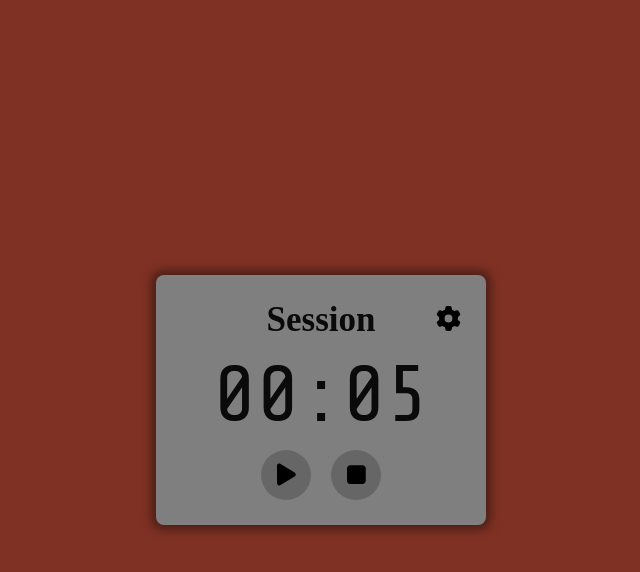
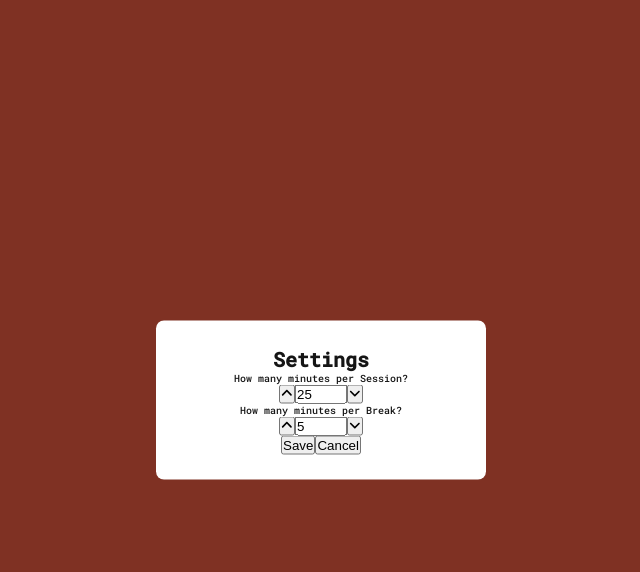
Before and after one commit to jhonelvillanueva/pomodoro-timer, a React (Create React App) app: page / in a window 1280 px wide. Both pictures are taken after a click on the button 767 px from the left and 319 px from the top of the page. Shown: the top 572 px of the page, without its empty margins (319-959 px from the left). Built offline with nearby package versions, Linux system fonts and the light colour scheme.

Commit message:
added settings

```diff
--- a/src/App.css
+++ b/src/App.css
@@ -1,4 +1,5 @@
 @import url('https://fonts.googleapis.com/css2?family=Share+Tech+Mono&display=swap');
+@import url('https://fonts.googleapis.com/css2?family=Roboto+Mono:wght@500&display=swap');
 
 *,
 *::before,
@@ -23,6 +24,20 @@ html {
 	left: 0;
 }
 
+.setting-container {
+	font-family: 'Roboto Mono', monospace;
+	text-align: center;
+	padding: 2.5rem;
+	position: absolute;
+	min-width: 330px;
+	background-color: white;
+	border-radius: 8px;
+	z-index: 100;
+	top: 50%;
+	left: 50%;
+	transform: translate(-50%, -50%);
+}
+
 .app-container {
 	width: 100vw;
 	height: 100vh;
@@ -34,6 +49,7 @@ html {
 }
 
 .pomodoro {
+	font-family: 'Roboto Mono', monospace;
 	min-width: 330px;
 	border-radius: 8px;
 	padding: 2.5rem;
@@ -52,7 +68,7 @@ header {
 	margin-bottom: 1rem;
 }
 
-.setting {
+.setting-icon {
 	font-size: 2.5rem;
 	position: absolute;
 	right: 0;
@@ -87,14 +103,8 @@ header {
 }
 
 @media screen and (max-width: 280px) {
-	.pomodoro {
+	.pomodoro,
+	.setting-container {
 		min-width: 250px;
 	}
 }
-
-/* TODO: media query for tablets */
-/* @media screen and (max-height: 1180px) {
-	.pomodoro {
-		min-width: ;
-	}
-} */
--- a/src/App.js
+++ b/src/App.js
@@ -5,42 +5,63 @@ import Header from './components/Header';
 import Timer from './components/Timer';
 import Buttons from './components/Buttons';
 import ACTIONS from './state/actions';
+import Settings from './components/Settings';
 
 const App = () => {
 	const [isSetting, setIsSetting] = useState(false);
-	const [{ sessionStatus, time, start }, dispatch] = useReducer(reducer, {
+	const [
+		{ sessionStatus, time, start, alert, sessionTime, breakTime },
+		dispatch,
+	] = useReducer(reducer, {
 		sessionStatus: true,
 		time: 5,
 		start: false,
-		sessionTime: 5,
-		breakTime: 5,
+		sessionTime: 1500,
+		breakTime: 300,
+		alert: false,
 	});
 
 	const handleSetting = () => {
 		setIsSetting(!isSetting);
+		dispatch({ type: ACTIONS.PAUSE });
 	};
 
 	useEffect(() => {
 		if (!start) return;
-		const timerId = setInterval(() => dispatch({ type: ACTIONS.START }), 1000);
-
-		return () => clearInterval(timerId);
+		const timer = setInterval(() => dispatch({ type: ACTIONS.START }), 1000);
+		return () => clearInterval(timer);
 	}, [start]);
 
 	useEffect(() => {
-		console.log(sessionStatus);
-	}, [sessionStatus]);
+		if (!alert) return;
+		const audio = new Audio(
+			'https://raw.githubusercontent.com/freeCodeCamp/cdn/master/build/testable-projects-fcc/audio/BeepSound.wav'
+		);
+
+		audio.play();
+	}, [alert]);
 
 	return (
 		<div className='app-container'>
-			<div className='pomodoro'>
-				{isSetting && <div className='backdrop' onClick={handleSetting}></div>}
-				<Header sessionStatus={sessionStatus} handleSetting={handleSetting} />
-				<Timer time={time} />
-				<Buttons dispatch={dispatch} start={start} />
-			</div>
+			{isSetting && (
+				<>
+					<Settings
+						dispatch={dispatch}
+						handleSetting={handleSetting}
+						sessionTime={Math.floor(sessionTime / 60)}
+						breakTime={Math.floor(breakTime / 60)}
+					/>
+					<div className='backdrop' onClick={handleSetting}></div>
+				</>
+			)}
+			{!isSetting && (
+				<div className='pomodoro'>
+					<Header sessionStatus={sessionStatus} handleSetting={handleSetting} />
+					<Timer time={time} />
+					<Buttons dispatch={dispatch} start={start} />
+				</div>
+			)}
 		</div>
 	);
 };
-
 export default App;
--- a/src/components/Header.js
+++ b/src/components/Header.js
@@ -5,7 +5,7 @@ import { faGear } from '@fortawesome/free-solid-svg-icons';
 const Header = ({ sessionStatus, handleSetting }) => {
 	return (
 		<header>
-			<button className='setting' onClick={handleSetting}>
+			<button className='setting-icon' onClick={handleSetting}>
 				<FontAwesomeIcon icon={faGear}></FontAwesomeIcon>
 			</button>
 			<h1 className='title'>{sessionStatus ? 'Session' : 'Break'}</h1>
--- /dev/null
+++ b/src/components/Settings.js
@@ -0,0 +1,109 @@
+import { useState } from 'react';
+import ACTIONS from '../state/actions';
+import { FontAwesomeIcon } from '@fortawesome/react-fontawesome';
+import { faAngleUp, faAngleDown } from '@fortawesome/free-solid-svg-icons';
+
+const Settings = ({ dispatch, handleSetting, sessionTime, breakTime }) => {
+	const [sessionMinute, setSessionMinute] = useState(sessionTime);
+	const [breakMinute, setBreakMinute] = useState(breakTime);
+
+	const handleIncrease = (status) => {
+		if (status === 'session' && sessionMinute !== 99) {
+			if (sessionMinute > 99) {
+				setSessionMinute(99);
+			}
+			setSessionMinute((prev) => prev + 1);
+		} else if (status === 'break' && breakMinute !== 99) {
+			if (breakMinute > 99) {
+				setBreakMinute(99);
+			}
+			setBreakMinute((prev) => prev + 1);
+		}
+	};
+
+	const handleDecrease = (status) => {
+		if (status === 'session' && sessionMinute !== 1) {
+			if (sessionMinute < 1) {
+				setSessionMinute(1);
+			}
+			setSessionMinute((prev) => prev - 1);
+		} else if (status === 'break' && breakMinute !== 1) {
+			if (breakMinute < 1) {
+				setBreakMinute(1);
+			}
+			setBreakMinute((prev) => prev - 1);
+		}
+	};
+
+	const handleClick = () => {
+		dispatch({
+			type: ACTIONS.UPDATE,
+			payload: {
+				sessionMinute: sessionMinute,
+				breakMinute: breakMinute,
+			},
+		});
+	};
+
+	return (
+		<>
+			<div className='setting-container'>
+				<div className='settings'>
+					<h1>Settings</h1>
+					<div className='setup'>
+						<p>How many minutes per Session?</p>
+						<button onClick={() => handleIncrease('session')}>
+							<FontAwesomeIcon icon={faAngleUp}></FontAwesomeIcon>
+						</button>
+						<input
+							type='number'
+							min={1}
+							max={99}
+							step={1}
+							defaultValue={sessionMinute}
+							onChange={(e) => {
+								setSessionMinute(e.target.value);
+							}}
+						/>
+						<button onClick={() => handleDecrease('session')}>
+							<FontAwesomeIcon icon={faAngleDown}></FontAwesomeIcon>
+						</button>
+					</div>
+					<div className='setup'>
+						<p>How many minutes per Break?</p>
+						<button onClick={() => handleIncrease('break')}>
+							<FontAwesomeIcon icon={faAngleUp}></FontAwesomeIcon>
+						</button>
+						<input
+							type='number'
+							min={1}
+							max={99}
+							step={1}
+							defaultValue={breakMinute}
+							onChange={(e) => {
+								setSessionMinute(e.target.value);
+							}}
+						/>
+						<button onClick={() => handleDecrease('break')}>
+							<FontAwesomeIcon icon={faAngleDown}></FontAwesomeIcon>
+						</button>
+					</div>
+					<button
+						className='btn-save'
+						onClick={() => {
+							handleClick();
+							handleSetting();
+							dispatch({ type: ACTIONS.RESET });
+						}}>
+						Save
+					</button>
+					<button className='btn-save' onClick={handleSetting}>
+						Cancel
+					</button>
+				</div>
+			</div>
+		</>
+	);
+};
+
+export default Settings;
--- a/src/components/Timer.js
+++ b/src/components/Timer.js
@@ -4,7 +4,7 @@ const SECONDS_CONVERTER = 60;
 
 const Timer = ({ time }) => {
 	const minute = Math.floor(time / SECONDS_CONVERTER);
-	const seconds = Math.floor(time % 60);
+	const seconds = Math.ceil(time % 60);
 
 	const format = (time) => {
 		return time < 10 ? `0${time}` : time;
--- a/src/state/reducer.js
+++ b/src/state/reducer.js
@@ -8,6 +8,7 @@ export const reducer = (state, action) => {
 					...state,
 					sessionStatus: !state.sessionStatus,
 					time: state.breakTime,
+					alert: true,
 				};
 			}
 
@@ -15,6 +16,7 @@ export const reducer = (state, action) => {
 				...state,
 				start: true,
 				time: state.time - 1,
+				alert: false,
 			};
 
 		case ACTIONS.PAUSE:
@@ -31,6 +33,13 @@ export const reducer = (state, action) => {
 				time: state.sessionTime,
 			};
 
+		case ACTIONS.UPDATE:
+			return {
+				...state,
+				sessionTime: action.payload.sessionMinute * 60,
+				breakTime: action.payload.breakMinute * 60,
+			};
+
 		default:
 			return state;
 	}
```
